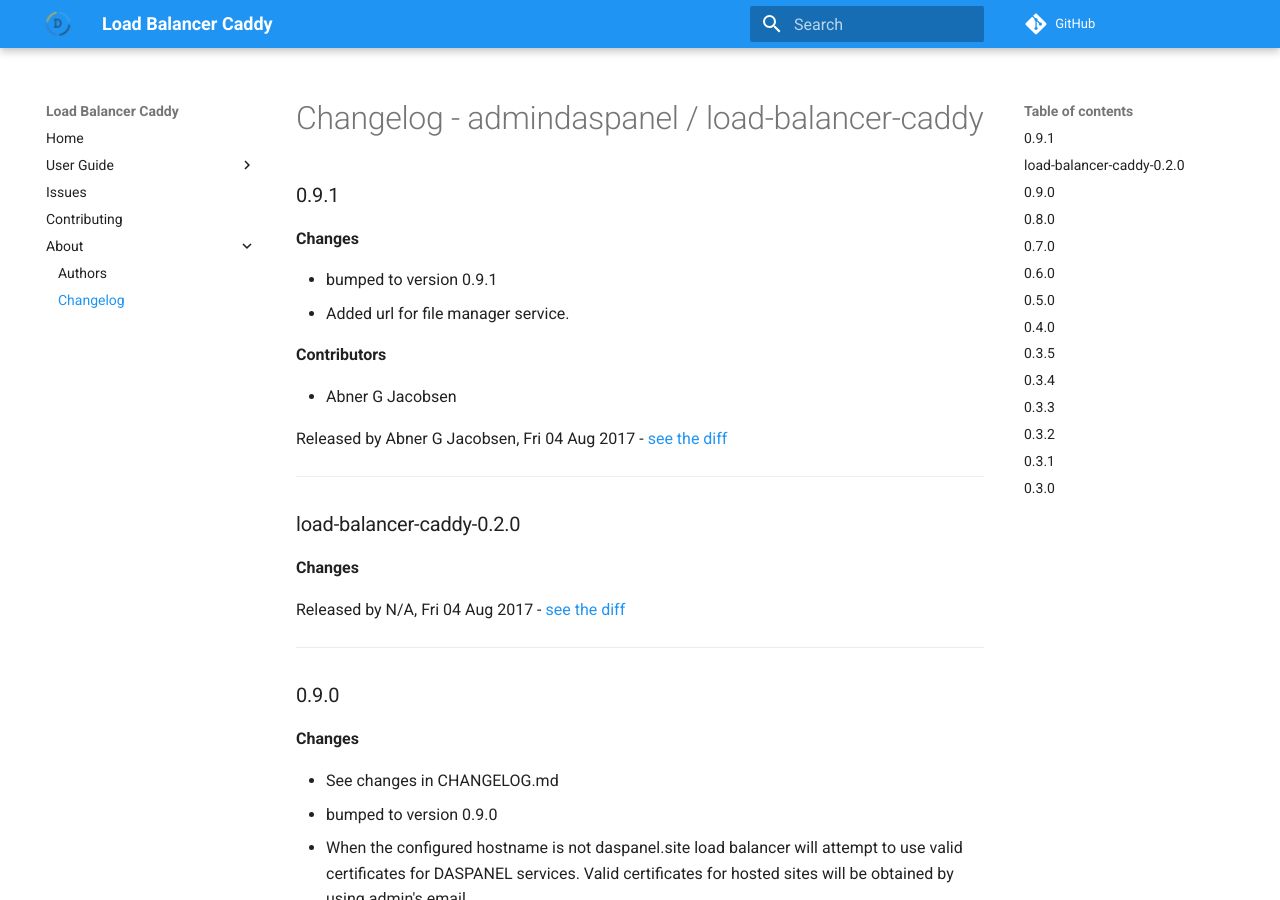
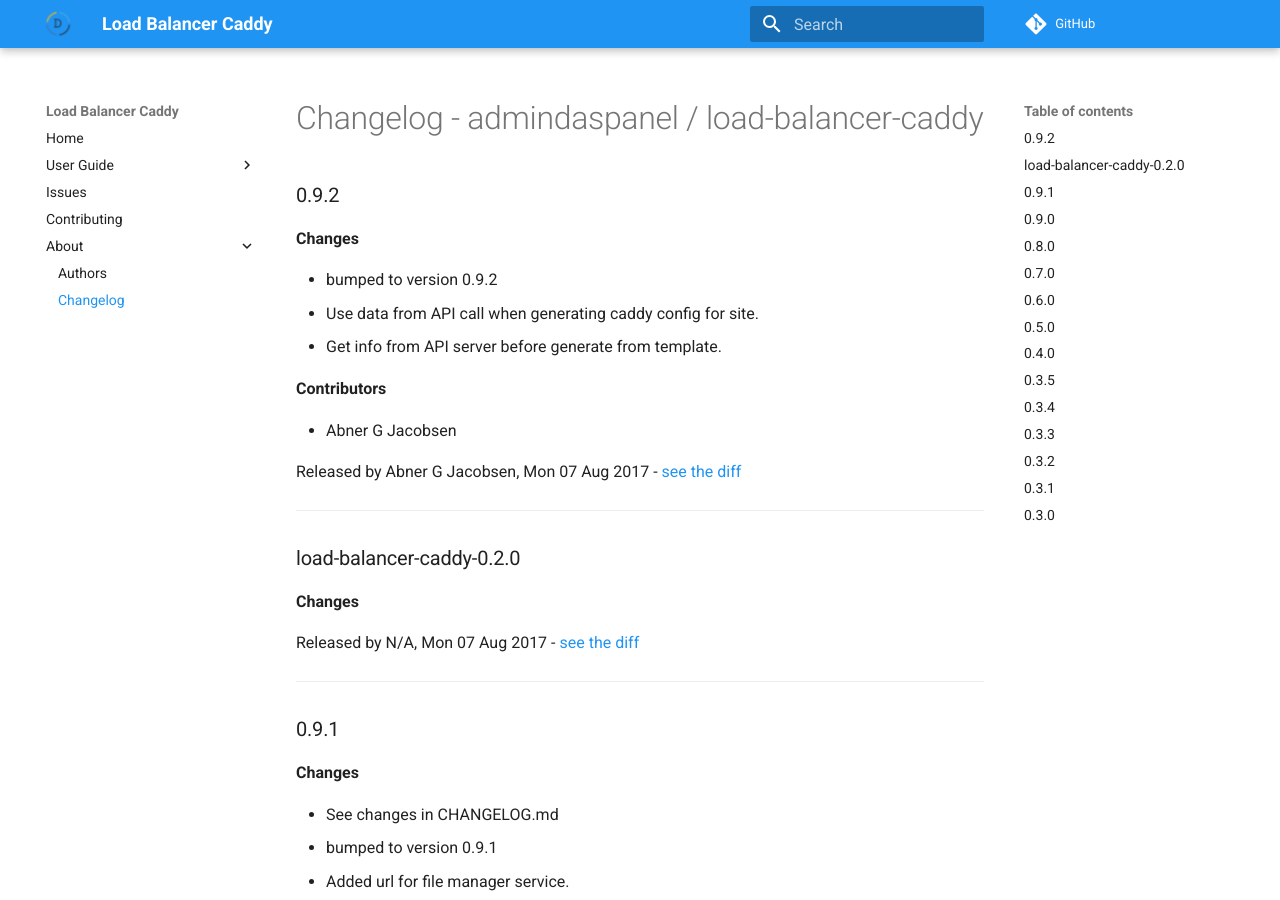
Before and after one commit to daspanel/load-balancer-caddy, an MkDocs documentation site: the page built from docs/changelog.md, in a window 1280 px wide and 900 px high. Built offline with MkDocs 1.6.1 and Material for MkDocs 9.7.7, drawn with Linux system fonts in a browser that asks for light colours; comment, search, counter and statistics services are not loaded; old or Windows-style settings are respelled for this version of MkDocs.

Commit message:
See changes in CHANGELOG.md

```diff
--- a/docs/changelog.md
+++ b/docs/changelog.md
@@ -1,8 +1,32 @@
 # Changelog - admindaspanel / load-balancer-caddy
+
+### 0.9.2
+__Changes__
+
+- bumped to version 0.9.2
+- Use data from API call when generating caddy config for site.
+- Get info from API server before generate from template.
+
+__Contributors__
+
+- Abner G Jacobsen
+
+Released by Abner G Jacobsen, Mon 07 Aug 2017 -
+[see the diff](https://github.com/admindaspanel/load-balancer-caddy/compare/0.9.1...0.9.2#diff)
+______________
+
+### load-balancer-caddy-0.2.0
+__Changes__
+
+
+Released by N/A, Mon 07 Aug 2017 -
+[see the diff](https://github.com/admindaspanel/load-balancer-caddy/compare/...#diff)
+______________
 
 ### 0.9.1
 __Changes__
 
+- See changes in CHANGELOG.md
 - bumped to version 0.9.1
 - Added url for file manager service.
 
@@ -12,14 +36,6 @@ __Contributors__
 
 Released by Abner G Jacobsen, Fri 04 Aug 2017 -
 [see the diff](https://github.com/admindaspanel/load-balancer-caddy/compare/0.9.0...0.9.1#diff)
-______________
-
-### load-balancer-caddy-0.2.0
-__Changes__
-
-
-Released by N/A, Fri 04 Aug 2017 -
-[see the diff](https://github.com/admindaspanel/load-balancer-caddy/compare/...#diff)
 ______________
 
 ### 0.9.0
```
Also changed, not shown: CHANGELOG.md (+24 -8 lines).
